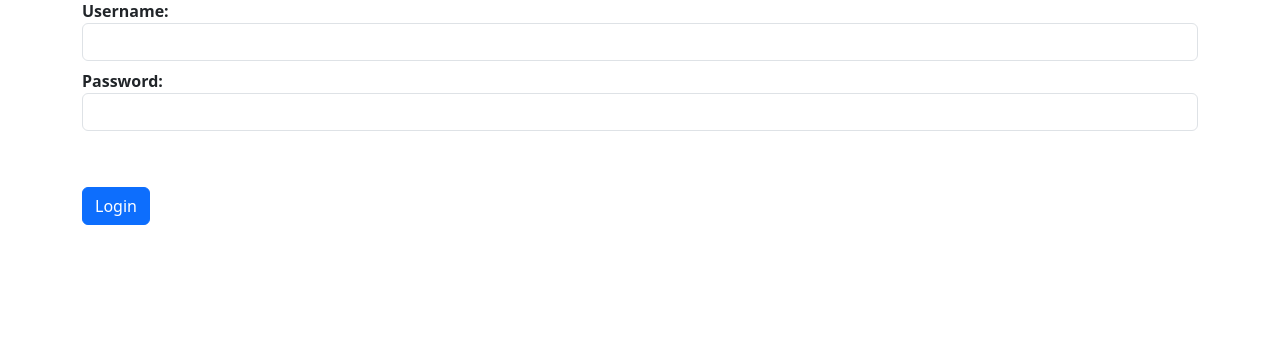
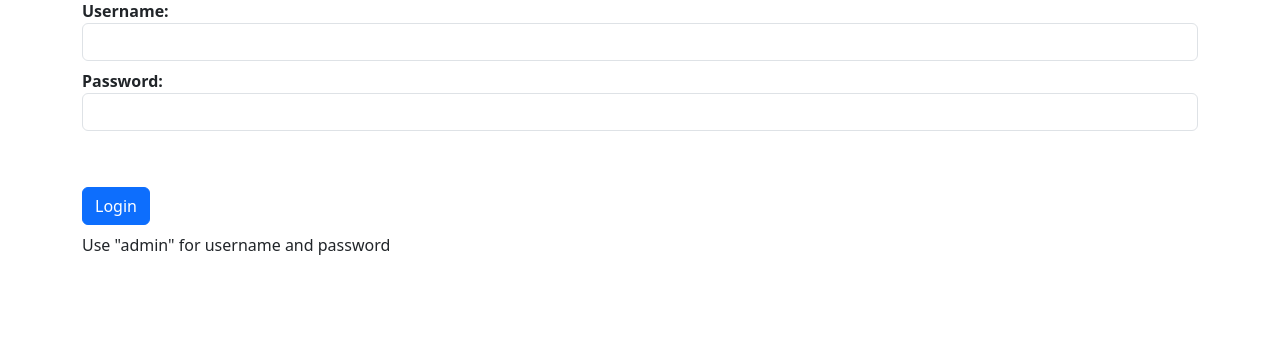
Before and after one commit to ly1ala/ECE444-PRA6-TDD, a Flask app: page /login in a window 1280 px wide. Shown: the part 195-534 px from the top of the page. Run offline with Flask 3, Linux system fonts and the light colour scheme; some libraries are stand-ins or nearby versions.

Commit message:
Restore demo login credentials hint

```diff
--- a/project/templates/login.html
+++ b/project/templates/login.html
@@ -50,6 +50,7 @@
           <dd>
             <input type="submit" class="btn btn-primary" value="Login" />
           </dd>
+          <span>Use "admin" for username and password</span>
         </dl>
       </form>
     </div>
```
